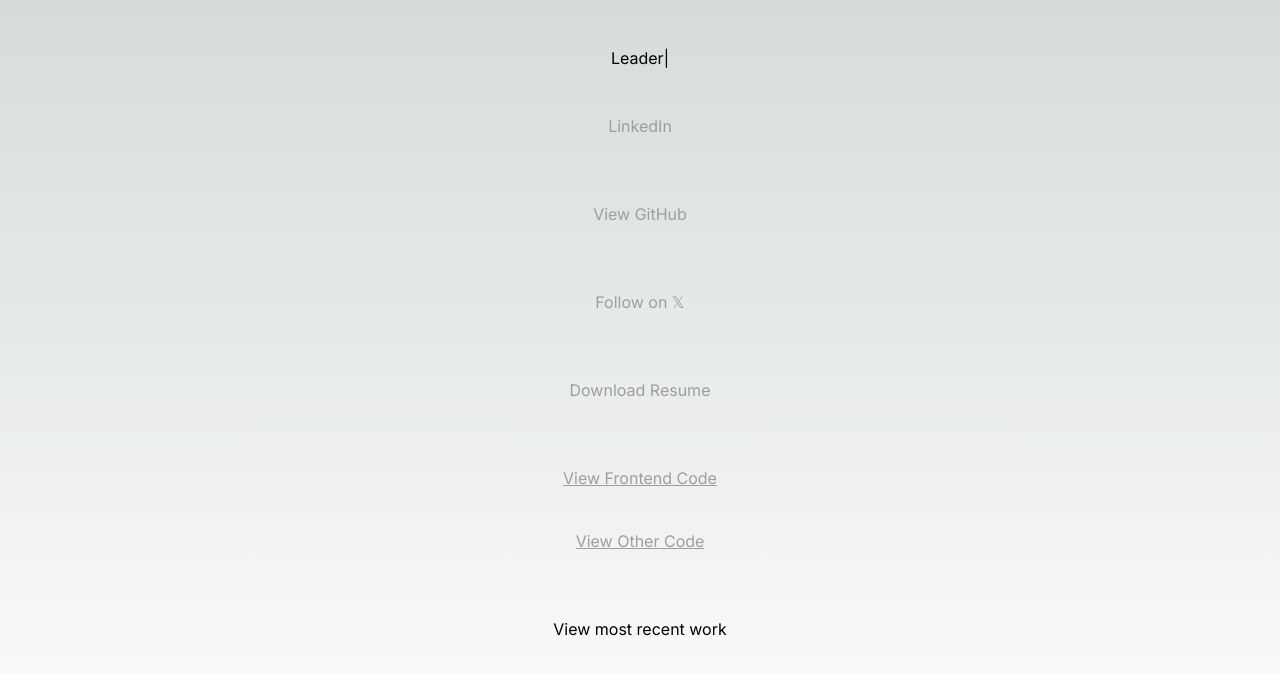
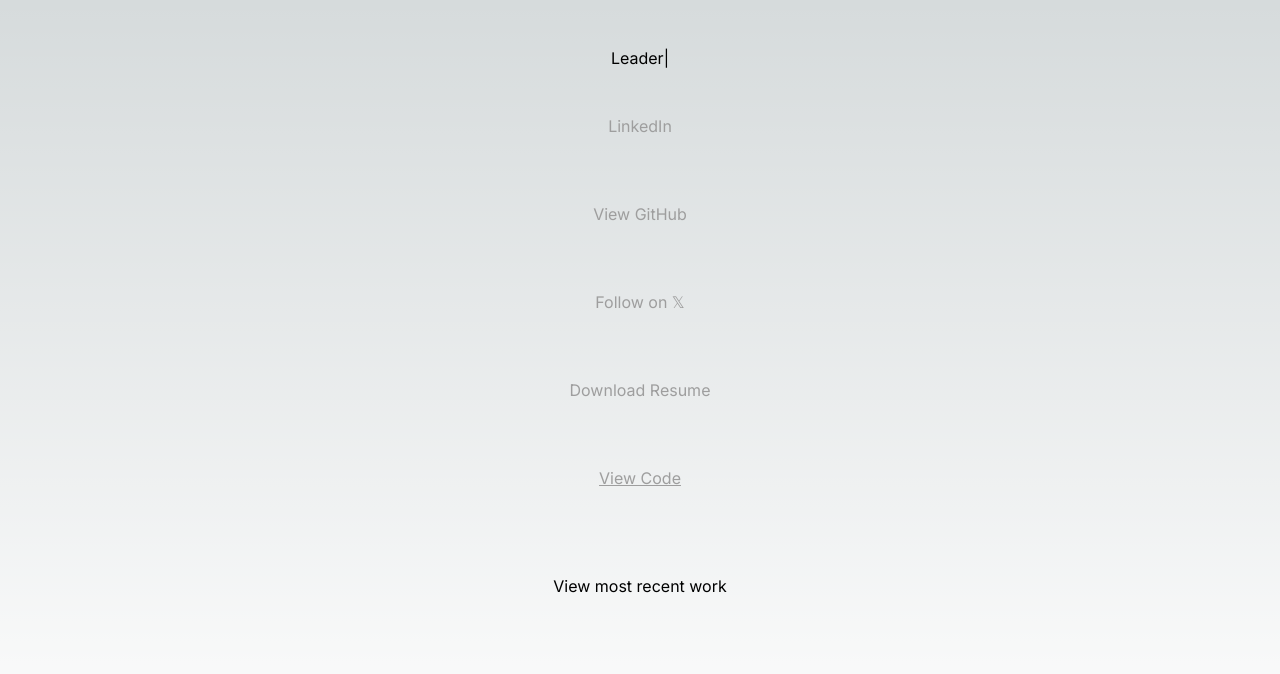
Before and after one commit to haevensk/personal-site, a Next.js app: page / in a window 1280 px wide. Shown: the top 674 px of the page. Built offline with nearby package versions, Linux system fonts and the light colour scheme.

Commit message:
Update page.tsx

```diff
--- a/src/app/page.tsx
+++ b/src/app/page.tsx
@@ -167,22 +167,10 @@ export default function Home() {
               textDecoration: "underline",
             }}
           >
-            View Frontend Code
+            View Code
           </a>
           <br></br>
-          <a
-            target="0"
-            href="https://github.com/haevensd/advent-of-code/blob/main/2023/"
-            style={{
-              textAlign: "center",
-              color: "#9E9E9E",
-              cursor: "pointer",
-              marginTop: "-25px",
-              textDecoration: "underline",
-            }}
-          >
-            View Other Code
-          </a>
+
           <br></br>
           <p
             className={styles["hover-txt"]}
```
